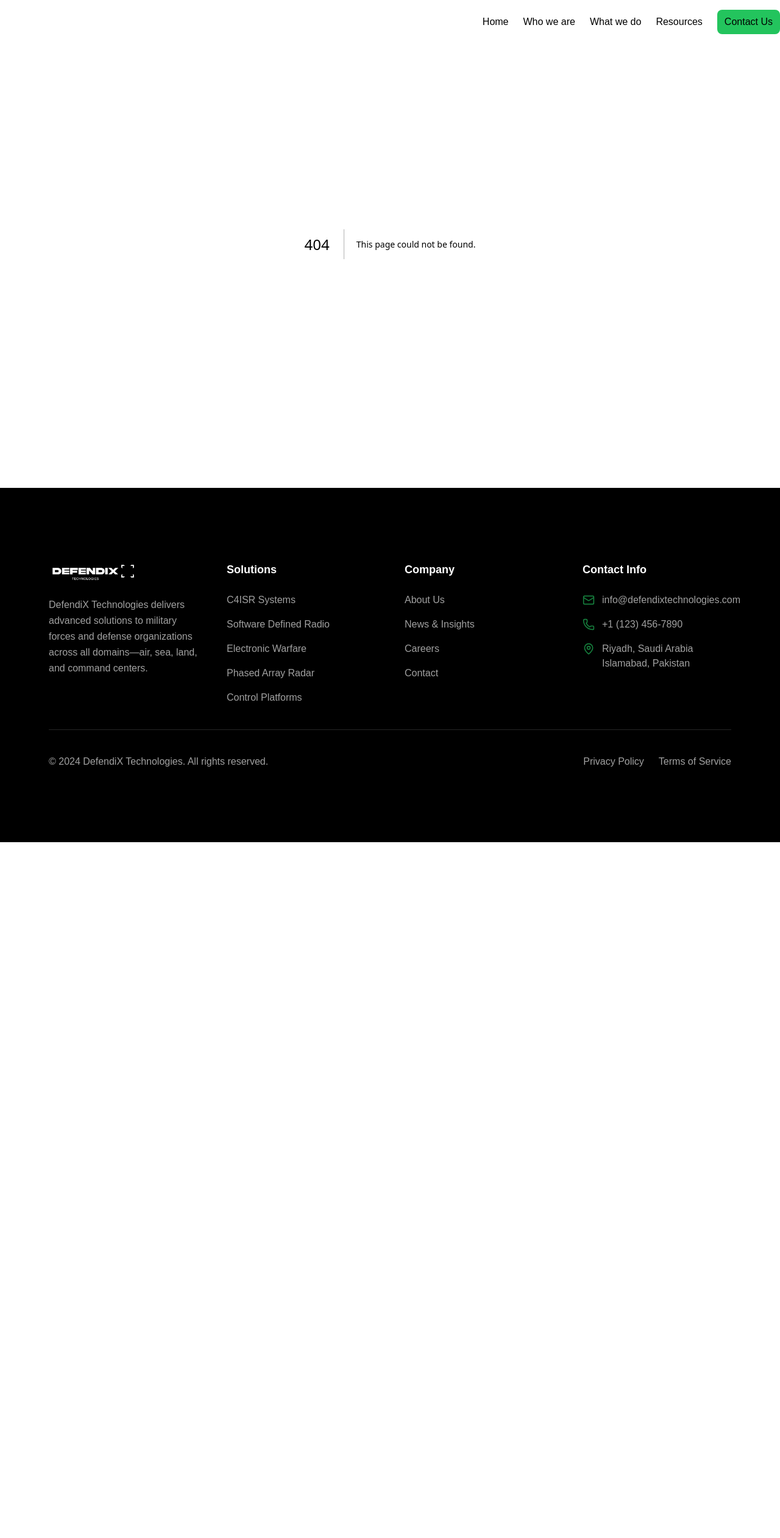
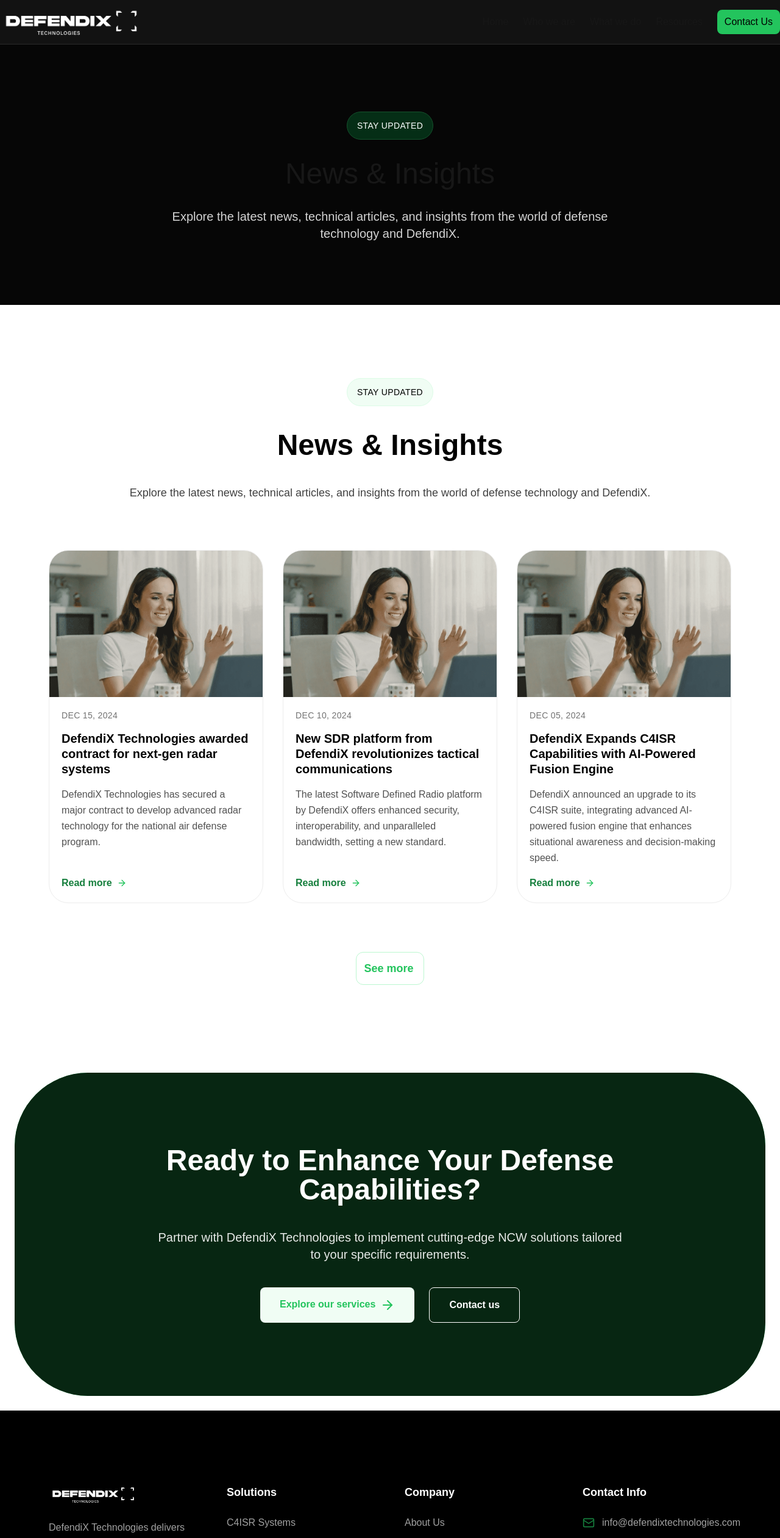
Before and after one commit to TahaShah141/defendix, a Next.js app: page /news in a window 1280 px wide. Before the commit this address had no page. Shown: the top 2522 px of the page at 61% size. Before the commit the page ends 1381 px from the top, so only its background shows below. Built offline with nearby package versions, Linux system fonts and the light colour scheme.

Commit message:
feat: news page

```diff
--- a/app/components/Landing-Page/CTA.tsx
+++ b/app/components/Landing-Page/CTA.tsx
@@ -31,7 +31,12 @@
           <div className="flex gap-6">
             <Link
               href="#"
-              className="bg-[#167F3D] text-white px-8 py-4 rounded-lg font-semibold hover:bg-[#16a34a] transition-colors duration-200"
+              //if product is true use this color #F0FDF4 for background
+              className={`${
+                isProduct
+                  ? "bg-[#F0FDF4] text-primary"
+                  : "bg-[#167F3D] text-white"
+              } px-8 py-4 rounded-lg font-semibold hover:bg-[#16a34a] transition-colors duration-200`}
             >
               Explore our services
               <ArrowRight className="inline size-6 ml-2" />
--- a/app/components/About/AboutHero.tsx
+++ b/app/components/News/News-Hero.tsx
@@ -1,18 +1,19 @@
-import React from 'react'
+import React from "react";
 
-export const AboutHero = () => {
+export const NewsHero = () => {
   return (
-    <div
-      className="w-full h-[500px] bg-cover bg-[center_top_30%] flex items-center justify-center"
-      style={{ backgroundImage: "url('/about-hero.png')" }}
-    >
-      <div className='size-full bg-black/75 pt-20 flex flex-col gap-8 justify-center items-center'>
-        <h2 className='border-[#15522D] bg-[#052E16] text-white border text-sm  tracking-wide rounded-full px-4 py-3 uppercase'>Our Story</h2>
-        <h3 className='text-5xl'>About Us</h3>
-        <p className='text-center max-w-3xl text-xl text-neutral-300'>
-          {"Learn more about our journey, our principles, and the people who make our company a leader in the industry."}
+    <div className="w-full h-[500px] bg-[#181818]  flex items-center justify-center">
+      <div className="size-full bg-black/75 pt-20 flex flex-col gap-8 justify-center items-center">
+        <h2 className="border-[#15522D] bg-[#052E16] text-white border text-sm  tracking-wide rounded-full px-4 py-3 uppercase">
+          STAY UPDATED
+        </h2>
+        <h3 className="text-5xl">News & Insights</h3>
+        <p className="text-center max-w-3xl text-xl text-neutral-300">
+          {
+            "Explore the latest news, technical articles, and insights from the world of defense technology and DefendiX."
+          }
         </p>
       </div>
     </div>
-  )
-}
+  );
+};
--- a/app/contact/page.tsx
+++ b/app/contact/page.tsx
@@ -1,6 +1,5 @@
 import { ContactUs } from "../components/Shared/ContactUs";
-import { Founders } from "../components/About/Founders";
-import { Values } from "../components/About/Values";
+
 import { ContactHero } from "../components/Contact-Us/Contact-Hero";
 export default function ContactPage() {
   return (
--- /dev/null
+++ b/app/news/page.tsx
@@ -0,0 +1,13 @@
+import { NewsHero } from "@/app/components/News/News-Hero";
+import { News } from "../components/Landing-Page/News";
+import { CTA } from "../components/Landing-Page/CTA";
+
+export default function NewsPage() {
+  return (
+    <>
+      <NewsHero />
+      <News />
+      <CTA isProduct={true} />
+    </>
+  );
+}
```
